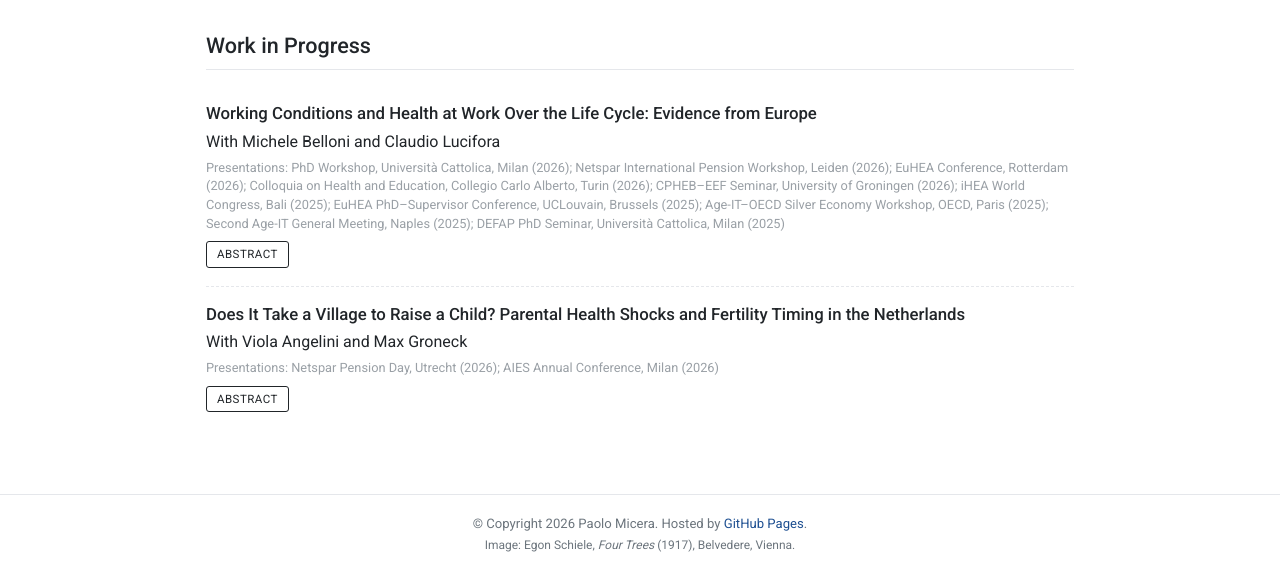
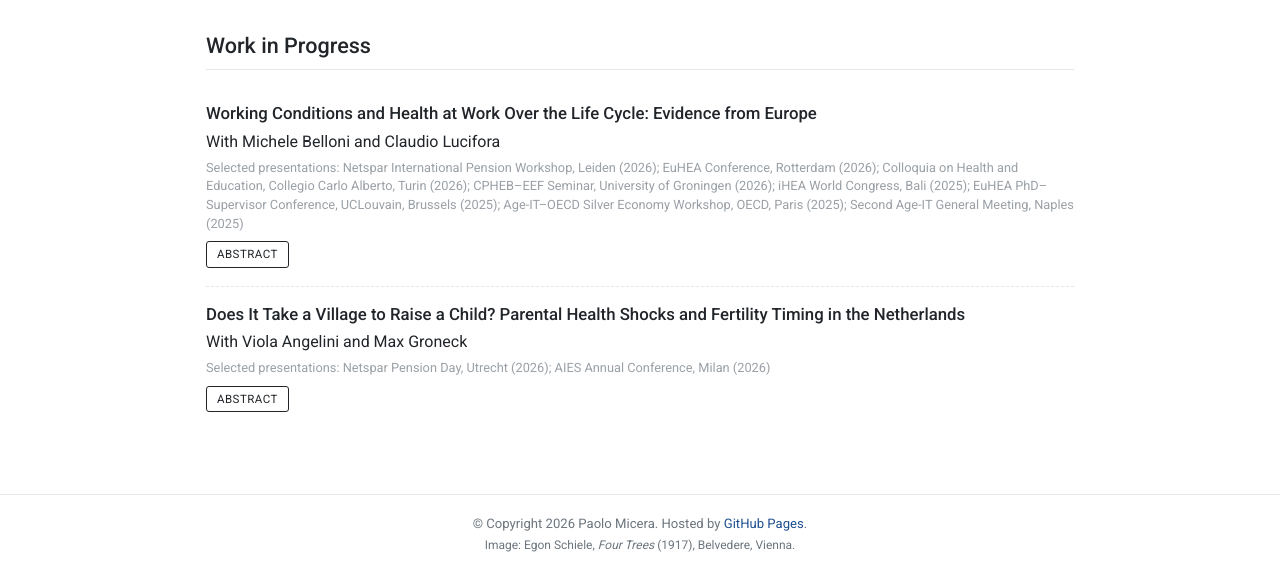
Before and after one commit to paolomicera/paolomicera.github.io, a plain HTML site: page research/index.html in a window 1280 px wide. Shown: the part 432-1005 px from the top of the page. Drawn offline with Linux system fonts and the light colour scheme.

Commit message:
Research: selected presentations, drop Cattolica internal seminars
Co-Authored-By: Claude Opus 5.5 <noreply@anthropic.com>
Claude-Session: https://claude.ai/code/session_01VrTNV9Gx3ssmccTxbfgaav

```diff
--- a/research/index.html
+++ b/research/index.html
@@ -54,11 +54,11 @@
         With Michele Belloni and Claudio Lucifora
       </div>
       <div class="pres">
-        Presentations: PhD Workshop, Università Cattolica, Milan (2026); Netspar International Pension Workshop, Leiden (2026);
+        Selected presentations: Netspar International Pension Workshop, Leiden (2026);
         EuHEA Conference, Rotterdam (2026); Colloquia on Health and Education, Collegio Carlo Alberto, Turin (2026);
         CPHEB–EEF Seminar, University of Groningen (2026); iHEA World Congress, Bali (2025);
         EuHEA PhD–Supervisor Conference, UCLouvain, Brussels (2025); Age-IT–OECD Silver Economy Workshop, OECD, Paris (2025);
-        Second Age-IT General Meeting, Naples (2025); DEFAP PhD Seminar, Università Cattolica, Milan (2025)
+        Second Age-IT General Meeting, Naples (2025)
       </div>
       <div class="links">
         <button class="btn" data-toggle="abstract" aria-expanded="false">Abstract</button>
@@ -85,7 +85,7 @@
         With Viola Angelini and Max Groneck
       </div>
       <div class="pres">
-        Presentations: Netspar Pension Day, Utrecht (2026); AIES Annual Conference, Milan (2026)
+        Selected presentations: Netspar Pension Day, Utrecht (2026); AIES Annual Conference, Milan (2026)
       </div>
       <div class="links">
         <button class="btn" data-toggle="abstract" aria-expanded="false">Abstract</button>
```
